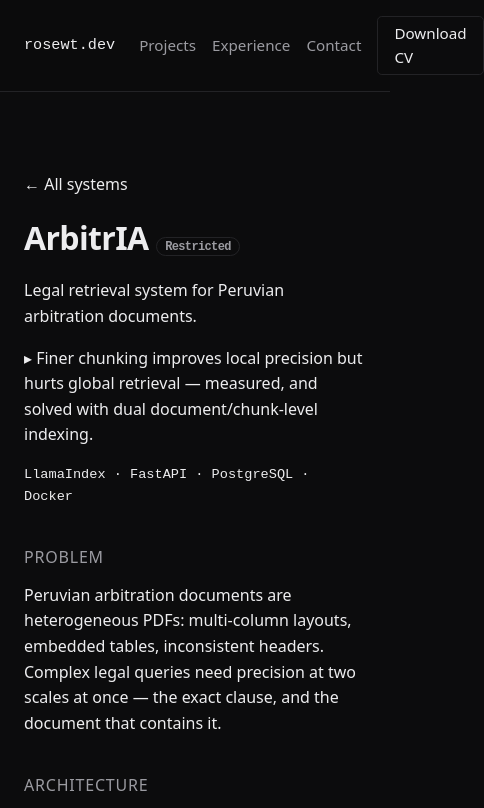
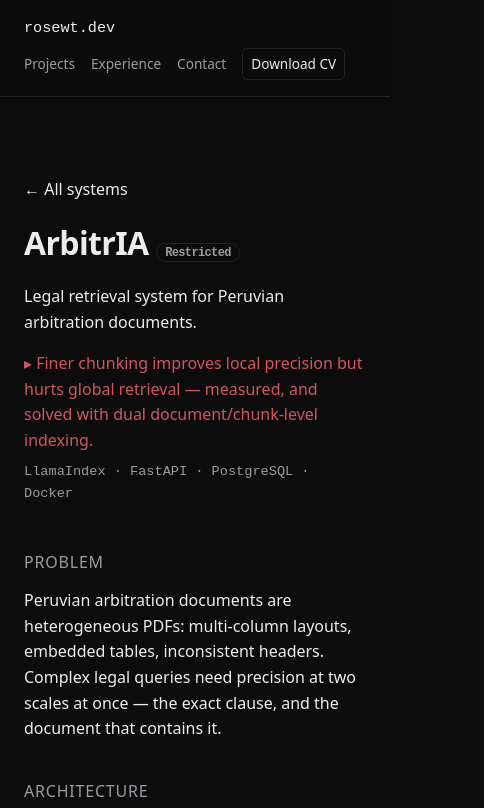
Before and after one commit to R0SEWT/myPage, an Astro site in the folder site/: page /projects/arbitria/ in a window 390 px wide. Shown: the top 808 px of the page, 484 px wide, since content can reach past the window. Built offline with nearby package versions, Linux system fonts and the light colour scheme; Astro itself is replaced by a stand-in of ours.

Commit message:
fix(rv-x75): visual/a11y/content adjustments from verification pass
- Add .case-study scoped rules for .result/.stack/.links so the accent
  callout and dim tech-stack line render correctly on project detail
  pages (previously only .project-body variants existed, so case-study
  pages fell back to default text color).
- Fix mobile header nav overflow at <=40rem: nav now wraps instead of
  running off-screen, restoring reachability of the Download CV button
  and eliminating page-level horizontal scroll on 390px viewports.

Verified via headless Playwright: 0 console errors on home + gallstone
case study, visible :focus-visible ring on keyboard tab, all checked
--text-dim/--accent-soft contrast pairs >=4.5:1 (no token change
needed), prefers-reduced-motion respected. Full report in
.superpowers/sdd/task-9-report.md (gitignored, local only).

```diff
--- a/site/src/styles/global.css
+++ b/site/src/styles/global.css
@@ -132,6 +132,10 @@ h1, h2, h3 { line-height: 1.2; letter-spacing: -0.02em; }
 
 /* ---- Case studies ---- */
 .case-study { max-width: 46rem; padding-block: var(--space-6); }
+.case-study .result { color: var(--accent-soft); margin: var(--space-2) 0; }
+.case-study .stack { color: var(--text-dim); margin: 0 0 var(--space-2); }
+.case-study .links { display: flex; gap: var(--space-3); margin: 0 0 var(--space-4); }
+.case-study .links a:hover, .case-study .links a:focus-visible { color: var(--accent-soft); }
 .prose h2 { color: var(--text-dim); font-size: 1rem; font-weight: normal; margin: var(--space-5) 0 var(--space-2); text-transform: uppercase; letter-spacing: 0.05em; }
 .prose p, .prose li { color: var(--text); }
 .case-hero { border: 1px solid var(--border); border-radius: 6px; margin-block: var(--space-4); }
@@ -144,5 +148,8 @@ h1, h2, h3 { line-height: 1.2; letter-spacing: -0.02em; }
   .quick-facts { grid-template-columns: repeat(2, 1fr); }
   .project-row { grid-template-columns: 1fr; }
   .thumb.placeholder, .thumb { aspect-ratio: 16 / 9; }
-  .topbar nav { gap: var(--space-3); }
+  .topbar-inner { flex-wrap: wrap; row-gap: var(--space-2); }
+  .topbar nav { flex-wrap: wrap; gap: var(--space-3); row-gap: var(--space-2); }
+  .topbar nav a { font-size: 0.85rem; }
+  .cv-btn { padding: var(--space-1) var(--space-2); }
 }
```
Also changed, not shown: 1 other file.
